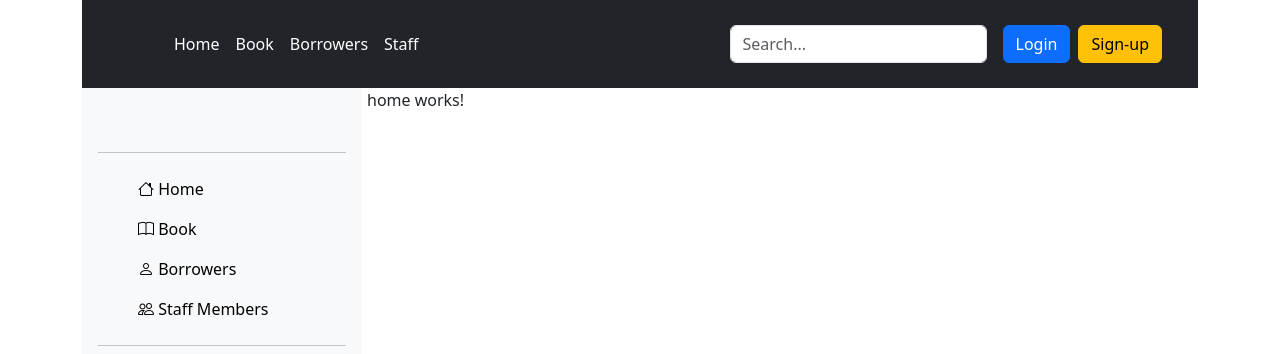
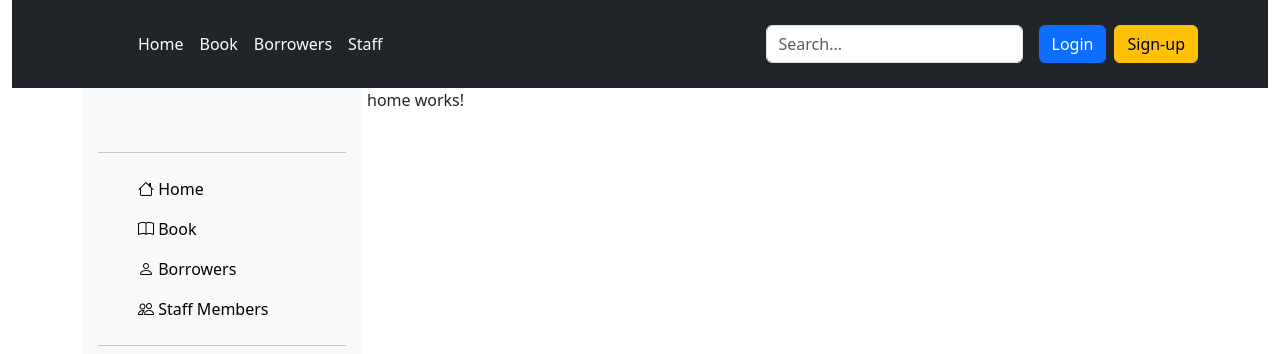
Before and after one commit to VinulVinsura/Library-Management-System-FrontEnd, an Angular app: page / in a window 1280 px wide. Shown: the top 354 px of the page. Built offline with nearby package versions, Linux system fonts and the light colour scheme.

Commit message:
creat Remove and Update button

```diff
--- a/src/app/app.component.html
+++ b/src/app/app.component.html
@@ -1,7 +1,7 @@
+<div class="row">
+  <app-header></app-header>
+</div>
 <div class="container">
-  <div class="row">
-    <app-header></app-header>
-  </div>
   <div class="row">
     <div class="col-3">
       <app-side-bar></app-side-bar>
--- a/src/app/comman/header/header.component.html
+++ b/src/app/comman/header/header.component.html
@@ -1,4 +1,5 @@
-<header class="p-4  text-bg-dark">
+<div class="container-fluid  ">
+  <header class="p-4  text-bg-dark position-sticky ">
     <div class="container">
       <div class="d-flex flex-wrap align-items-center justify-content-center justify-content-lg-start">
         <a href="/" class="d-flex align-items-center mb-2 mb-lg-0 text-white text-decoration-none">
@@ -24,3 +25,4 @@
       </div>
     </div>
   </header>
+</div>
--- a/src/app/page/book-list/book-list.component.html
+++ b/src/app/page/book-list/book-list.component.html
@@ -9,20 +9,25 @@
         <th scope="col" class="text-center">Category</th>
         <th scope="col" class="text-center">QTY</th>
         <th scope="col" class="text-center">Price</th>
-        <th scope="col " class="text-center">Option</th>
+        <th scope="col"></th>
       </tr>
     </thead>
     <tbody>
       <tr *ngFor="let book of bookList; let i = index">
-        <td class="text-center">{{ i + 1 }}</td>
+        <td class="text-center ">{{ i + 1 }}</td>
         <td class="text-center">{{ book.isbn }}</td>
         <td class="text-center">{{ book.title }}</td>
         <td class="text-center">{{ book.category }}</td>
         <td class="text-center">{{ book.qty }}</td>
         <td class="text-center">{{ book.price }}</td>
-        <td class="text-center">
-          <button type="button" class="btn btn-outline-danger ">
-            <i class="bi bi-trash3-fill"></i> Remove
+        <td class="">
+
+          <button type="button" class="btn btn-outline-danger mx-3">
+            <i class="bi bi-trash3-fill"></i>
+          </button>
+
+          <button type="button" class="btn btn-outline-primary">
+            <i class="bi bi-pencil-square"></i>
           </button>
         </td>
       </tr>
```
